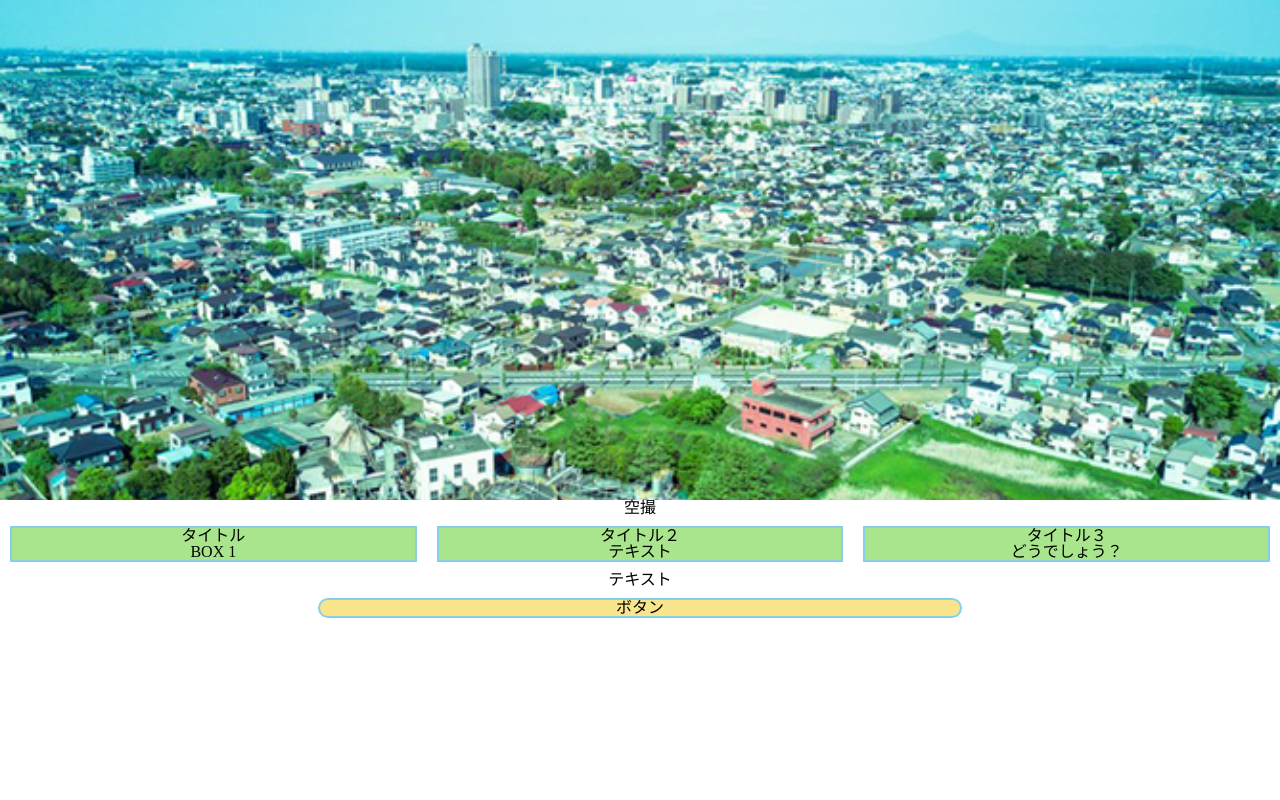
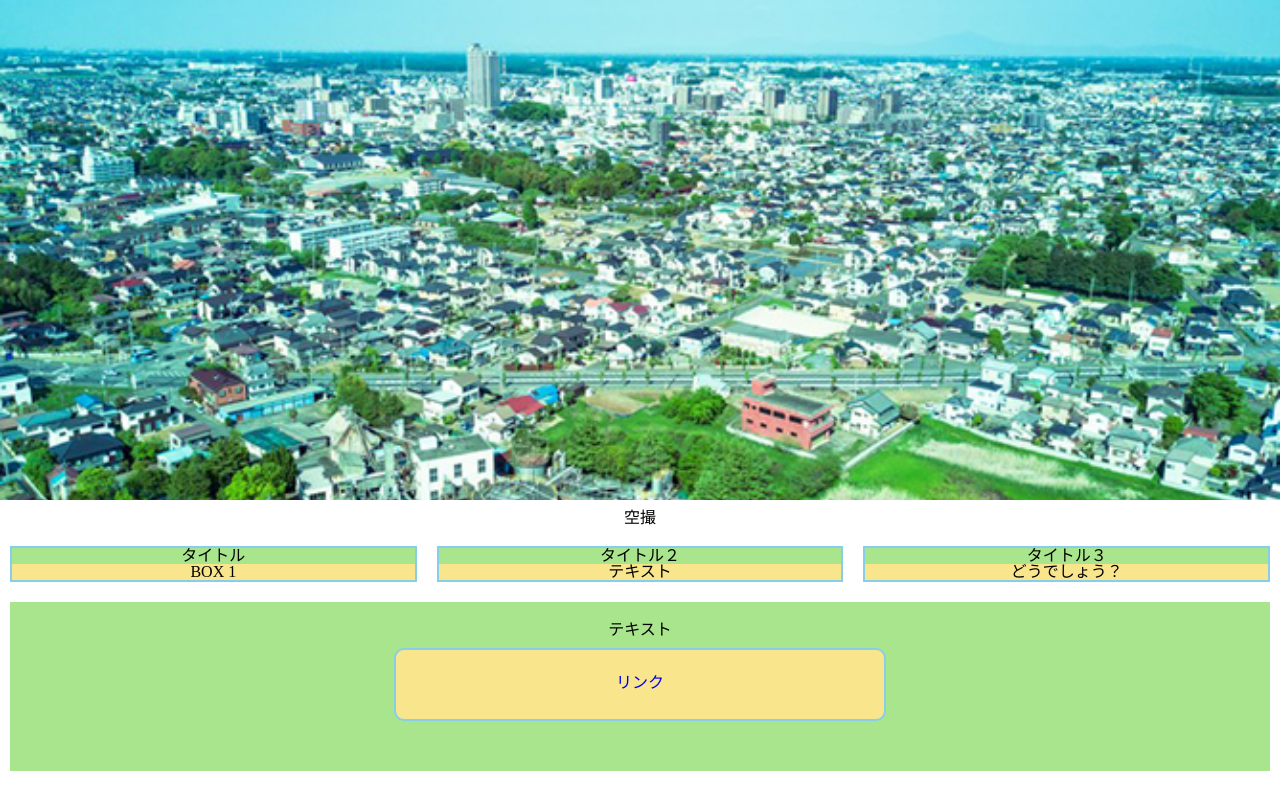
Before and after one commit to mktjcac/responsive-site, a plain HTML site: page index.html in a window 1280 px wide. Drawn offline with nearby package versions, Linux system fonts and the light colour scheme.

Commit message:
4th commit

```diff
--- a/css/style.css
+++ b/css/style.css
@@ -17,6 +17,11 @@
   margin: 10px;
   flex: 1;
   background-color: #a8e58c;
+  text-align: center;
+}
+.box3 {
+  background-color: #f8e58c;
+  text-align: center;
 }
 
 .container {
@@ -29,11 +34,34 @@
   }
 }
 
+.box1 {
+  text-align: center;
+  margin: 10px;
+}
+
+
+.box2 {
+  text-align: center;
+  padding:20px 30% 50px 30% ;
+  margin: 10px ;
+  flex: 1;
+  background-color: #a8e58c;
+}
+  .box2 a:hover
+{
+    background-color: #0f949b;
+}
+
+
+
 .radius_box {
+  text-align: center;
   border: solid 2px skyblue;
-  width: 50%;
-  margin: 10px;
-  flex: 1;
-    background-color: #f8e58c;
+  padding:5%;
+  margin-top: 10px ;
+  height: 20px;
+  background-color: #f8e58c;
   border-radius: 10px;
+  display: block;
+  text-decoration: none;
 }
--- a/index.html
+++ b/index.html
@@ -7,48 +7,47 @@
    <!--css読み込み -->
 <link rel="stylesheet" type="text/css" href="./css/style.css">
 <link rel="stylesheet" href="https://cdnjs.cloudflare.com/ajax/libs/meyer-reset/2.0/reset.css">
-
     </head>
 <body>
 
 
 
-<!--box -->
+<!--box10背景画像の指定 -->
 <div class="box10"></div>
+
+<!--box1空撮文字の指定 -->
  <div class="box1">
+  <h3>空撮</h3>
+ </div>
 
-  <center>
-  <h3>空撮</h3>
-  </center>
-</div>
+<!--container -->
+<!--box コンテナ内の箱指定 -->
 <div class="container">
    <div class="box">
-   <center>
      <h3>タイトル</h3>
+       <div class="box3">
          <p>BOX 1</p>
-    </center>
        </div>
+   </div>
+
    <div class="box">
-      <center>
-    <h3>タイトル２</3>
+      <h3>タイトル２</h3>
+        <div class="box3">
           <p>テキスト</p>
-    </center>
         </div>
+   </div>
+
    <div class="box">
-      <center>
       <h3>タイトル３</h3>
+         <div class="box3">
             <p>どうでしょう？</p>
-    </center>
          </div>
    </div>
 </div>
+
+<!--box2 テキストリンクの指定 -->
+<div class="box2">
+
+   <h3>テキスト</h3>
+      <a href="#" class="radius_box">リンク</a>
 </div>
-<center>
-  <p>テキスト</p>
-
-  <div class="radius_box">
-      ボタン<br> </div>
-
-</div>
-</div>
- </center>
```
Lines whose indentation alone changed are shown as unchanged.
